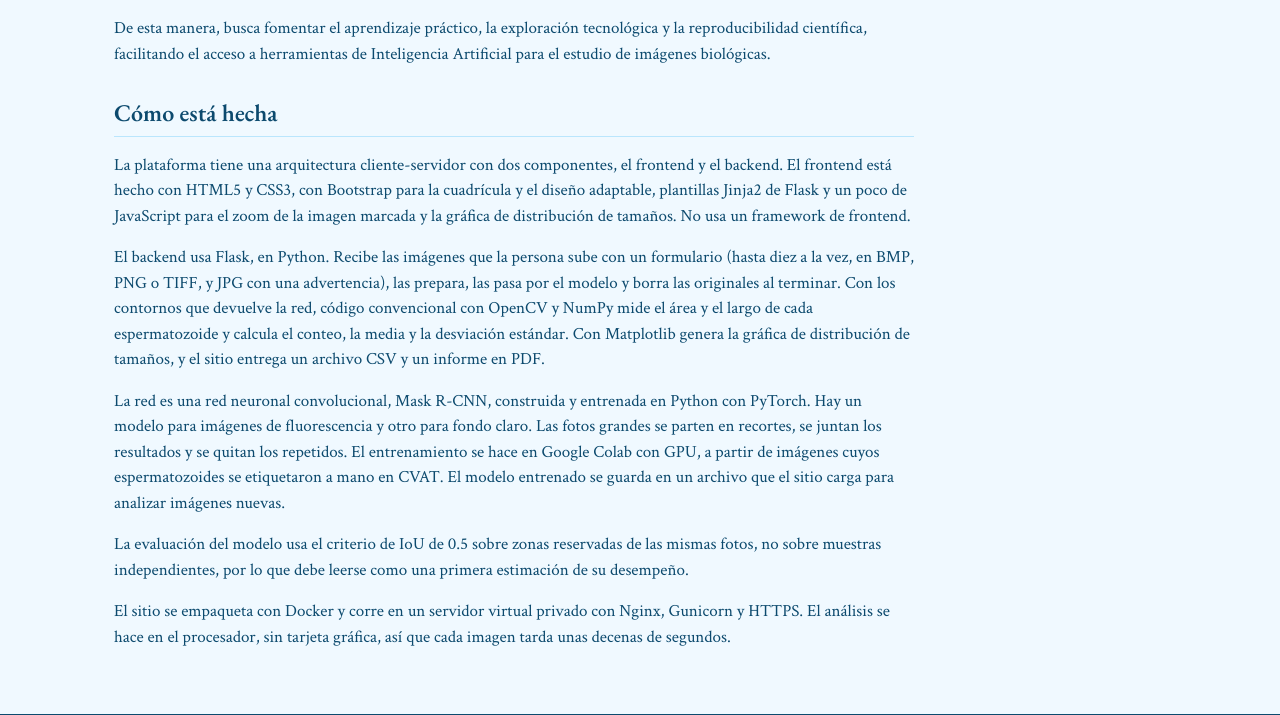
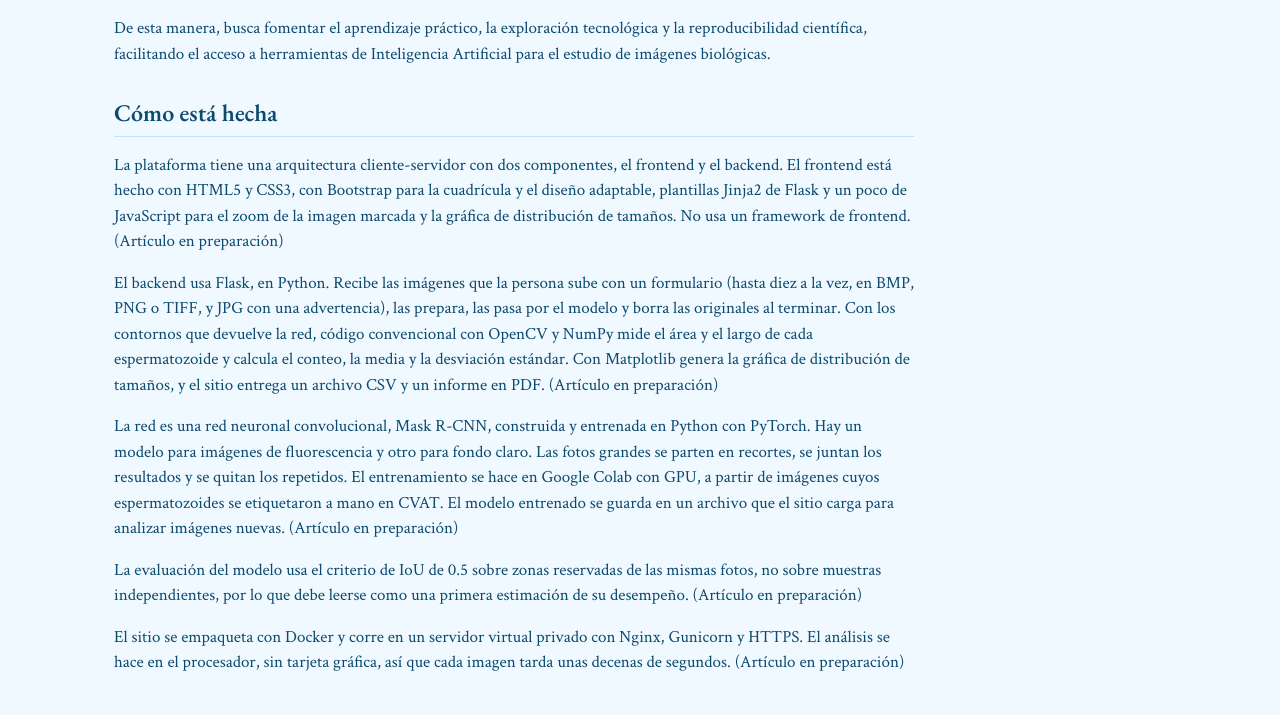
Before and after one commit to ErickJester/image-bio-pro, a Python web app: template app/templates/sitio/nosotros.html in a window 1280 px wide. Shown: the part 724-1439 px from the top of the page. Run offline with Jinja, Linux system fonts and the light colour scheme; the template is opened without the code that fills it, so the values that code supplies are empty.

Commit message:
fix: v1.6.2 agrega (Artículo en preparación) a los párrafos de Cómo está hecha

```diff
--- a/app/templates/sitio/nosotros.html
+++ b/app/templates/sitio/nosotros.html
@@ -14,10 +14,10 @@
     <p>De esta manera, busca fomentar el aprendizaje práctico, la exploración tecnológica y la reproducibilidad científica, facilitando el acceso a herramientas de Inteligencia Artificial para el estudio de imágenes biológicas.</p>
 
     <div class="titulo-bloque"><span>Cómo está hecha</span></div>
-    <p>La plataforma tiene una arquitectura cliente-servidor con dos componentes, el frontend y el backend. El frontend está hecho con HTML5 y CSS3, con Bootstrap para la cuadrícula y el diseño adaptable, plantillas Jinja2 de Flask y un poco de JavaScript para el zoom de la imagen marcada y la gráfica de distribución de tamaños. No usa un framework de frontend.</p>
-    <p>El backend usa Flask, en Python. Recibe las imágenes que la persona sube con un formulario (hasta diez a la vez, en BMP, PNG o TIFF, y JPG con una advertencia), las prepara, las pasa por el modelo y borra las originales al terminar. Con los contornos que devuelve la red, código convencional con OpenCV y NumPy mide el área y el largo de cada espermatozoide y calcula el conteo, la media y la desviación estándar. Con Matplotlib genera la gráfica de distribución de tamaños, y el sitio entrega un archivo CSV y un informe en PDF.</p>
-    <p>La red es una red neuronal convolucional, Mask R-CNN, construida y entrenada en Python con PyTorch. Hay un modelo para imágenes de fluorescencia y otro para fondo claro. Las fotos grandes se parten en recortes, se juntan los resultados y se quitan los repetidos. El entrenamiento se hace en Google Colab con GPU, a partir de imágenes cuyos espermatozoides se etiquetaron a mano en CVAT. El modelo entrenado se guarda en un archivo que el sitio carga para analizar imágenes nuevas.</p>
-    <p>La evaluación del modelo usa el criterio de IoU de 0.5 sobre zonas reservadas de las mismas fotos, no sobre muestras independientes, por lo que debe leerse como una primera estimación de su desempeño.</p>
-    <p>El sitio se empaqueta con Docker y corre en un servidor virtual privado con Nginx, Gunicorn y HTTPS. El análisis se hace en el procesador, sin tarjeta gráfica, así que cada imagen tarda unas decenas de segundos.</p>
+    <p>La plataforma tiene una arquitectura cliente-servidor con dos componentes, el frontend y el backend. El frontend está hecho con HTML5 y CSS3, con Bootstrap para la cuadrícula y el diseño adaptable, plantillas Jinja2 de Flask y un poco de JavaScript para el zoom de la imagen marcada y la gráfica de distribución de tamaños. No usa un framework de frontend. (Artículo en preparación)</p>
+    <p>El backend usa Flask, en Python. Recibe las imágenes que la persona sube con un formulario (hasta diez a la vez, en BMP, PNG o TIFF, y JPG con una advertencia), las prepara, las pasa por el modelo y borra las originales al terminar. Con los contornos que devuelve la red, código convencional con OpenCV y NumPy mide el área y el largo de cada espermatozoide y calcula el conteo, la media y la desviación estándar. Con Matplotlib genera la gráfica de distribución de tamaños, y el sitio entrega un archivo CSV y un informe en PDF. (Artículo en preparación)</p>
+    <p>La red es una red neuronal convolucional, Mask R-CNN, construida y entrenada en Python con PyTorch. Hay un modelo para imágenes de fluorescencia y otro para fondo claro. Las fotos grandes se parten en recortes, se juntan los resultados y se quitan los repetidos. El entrenamiento se hace en Google Colab con GPU, a partir de imágenes cuyos espermatozoides se etiquetaron a mano en CVAT. El modelo entrenado se guarda en un archivo que el sitio carga para analizar imágenes nuevas. (Artículo en preparación)</p>
+    <p>La evaluación del modelo usa el criterio de IoU de 0.5 sobre zonas reservadas de las mismas fotos, no sobre muestras independientes, por lo que debe leerse como una primera estimación de su desempeño. (Artículo en preparación)</p>
+    <p>El sitio se empaqueta con Docker y corre en un servidor virtual privado con Nginx, Gunicorn y HTTPS. El análisis se hace en el procesador, sin tarjeta gráfica, así que cada imagen tarda unas decenas de segundos. (Artículo en preparación)</p>
   </div>
 {% endblock %}
```
Also changed, not shown: CHANGELOG.md.
